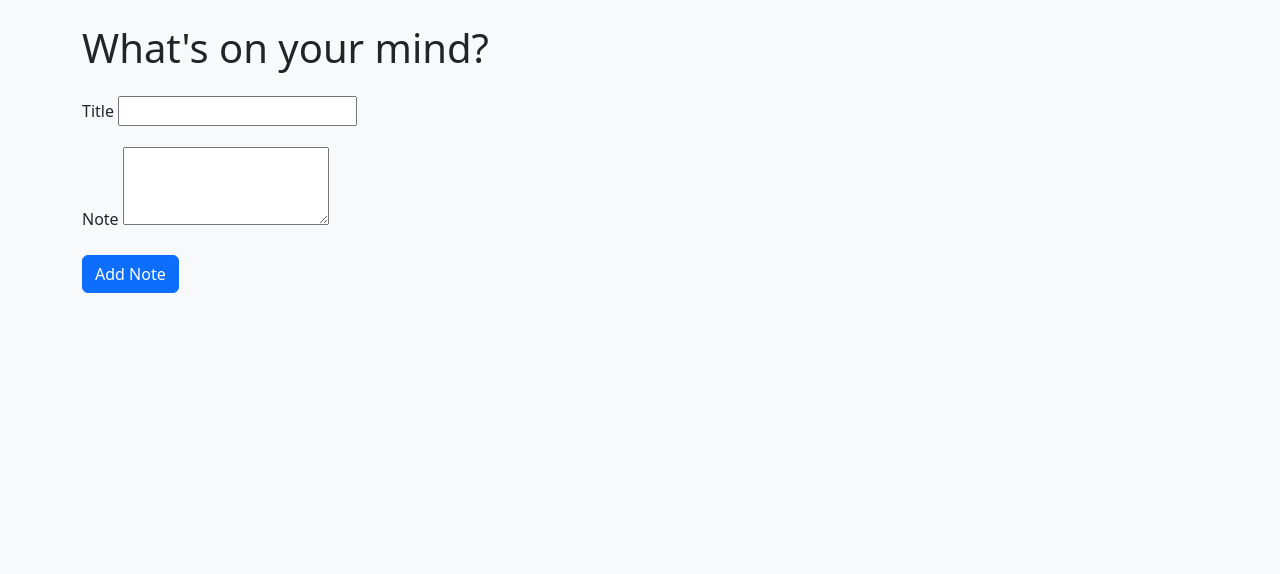
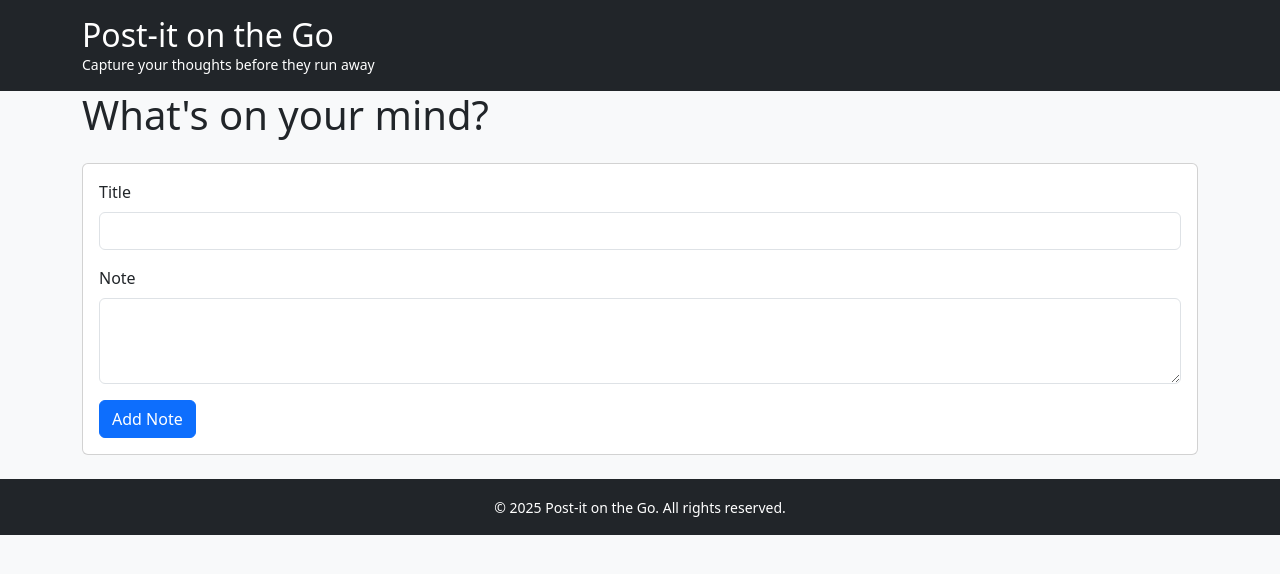
Before and after one commit to AnaisBresle/NoteTakingApp, a plain HTML site: page public/index.htm in a window 1280 px wide. Drawn offline with nearby package versions, Linux system fonts and the light colour scheme; files that its build step writes are made by us from their sources; files whose address does not match are found by name; a web font is replaced by a local one.

Commit message:
added Header and footer

```diff
--- a/public/index.htm
+++ b/public/index.htm
@@ -12,22 +12,29 @@
 </head>
 
 
-<body class="bg-light py-4">
+<body class="bg-light">
+
+    <header class="bg-dark text-white py-3">
+    <div class="container">
+      <h2 class="mb-0">Post-it on the Go</h2>
+      <p class="mb-0 small">Capture your thoughts before they run away</p>
+    </div>
+  </header>
 
 <main class="container">
   <h1 class="mb-4">What's on your mind?</h1>
 
   <!-- Add Note Form -->
-  <section id="addNote" class="mb-4">
+  <section id="addNote" class="card mb-4">
     <div class="card-body">
       <form id="noteForm">
         <div class="mb-3">
           <label for="noteTitle" class="form-label">Title</label>
-          <input type="text" id="noteTitle" required>
+          <input type="text" class="form-control" id="noteTitle" required>
         </div>
         <div class="mb-3">
           <label for="noteContent" class="form-label">Note</label>
-          <textarea id="noteContent" rows="3" required></textarea>
+          <textarea class="form-control" id="noteContent" rows="3" required></textarea>
         </div>
         <button type="submit" class="btn btn-primary">Add Note</button>
       </form>
@@ -38,6 +45,13 @@
   <Section id="notesContainer"></section>
   </main>
 
+    <!-- Footer -->
+  <footer class="bg-dark text-white text-center py-3 mt-auto">
+    <div class="container">
+      <small>&copy; 2025 Post-it on the Go. All rights reserved.</small>
+    </div>
+  </footer>
+
 
 
 
```
